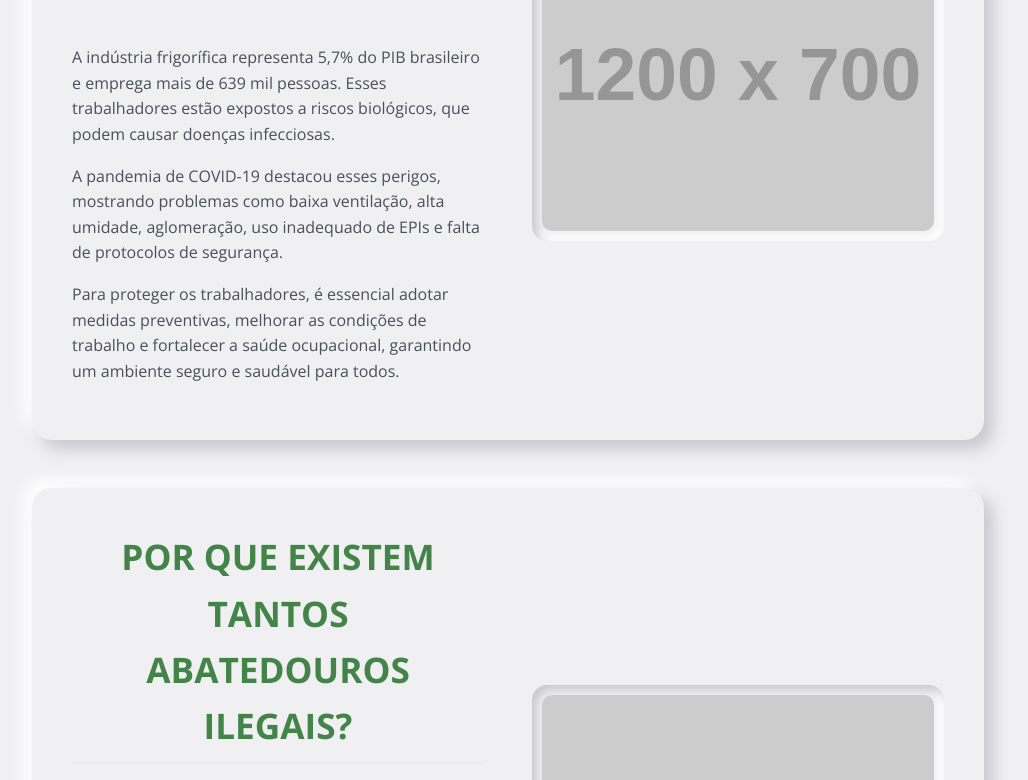
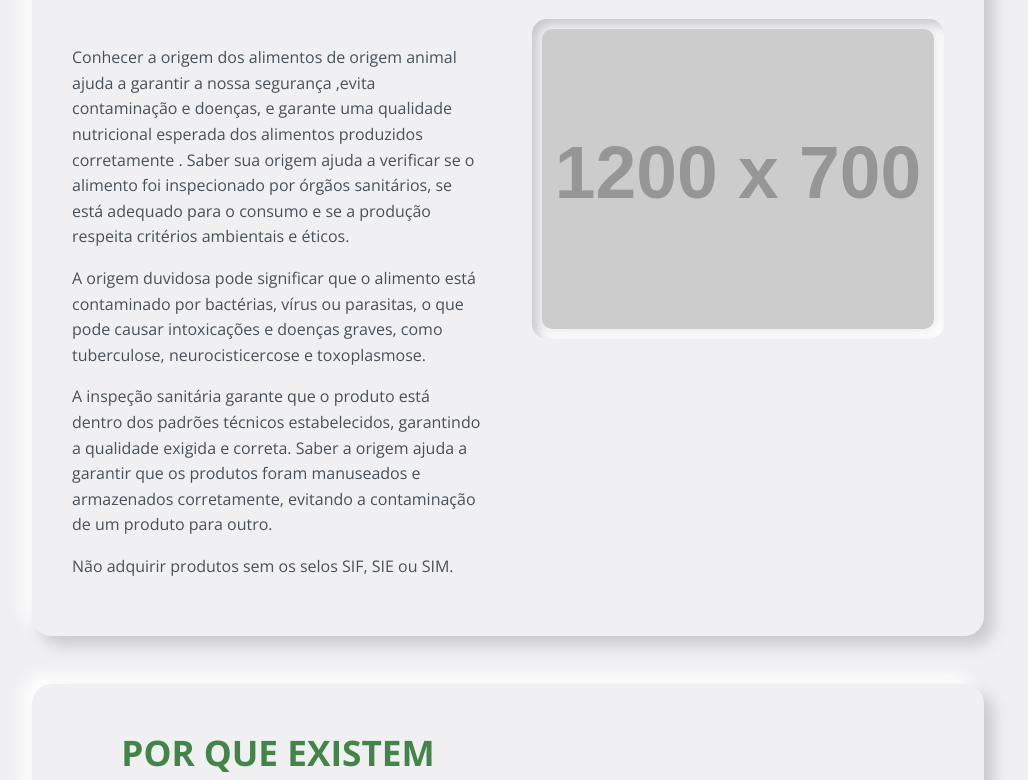
Before and after one commit to MiguelModenese/Site-Tais, a plain HTML site: page index.html in a window 1280 px wide. Shown: the part 762-1542 px from the top of the page, without its empty margins (132-1160 px from the left). Drawn offline with nearby package versions, Linux system fonts and the light colour scheme; placeholder pictures from the web are drawn by us.

Commit message:
Update index.html

```diff
--- a/index.html
+++ b/index.html
@@ -51,12 +51,10 @@
         <section class="content-block" id="industria">
             <div class="text-content">
                 <h2>Por que é importante saber sobre a origem dos alimentos?</h2>
-                <p>A indústria frigorífica representa 5,7% do PIB brasileiro e emprega mais de 639 mil pessoas. Esses
-                    trabalhadores estão expostos a riscos biológicos, que podem causar doenças infecciosas.</p>
-                <p>A pandemia de COVID-19 destacou esses perigos, mostrando problemas como baixa ventilação, alta
-                    umidade, aglomeração, uso inadequado de EPIs e falta de protocolos de segurança.</p>
-                <p>Para proteger os trabalhadores, é essencial adotar medidas preventivas, melhorar as condições de
-                    trabalho e fortalecer a saúde ocupacional, garantindo um ambiente seguro e saudável para todos.</p>
+                <p>Conhecer a origem dos alimentos de origem animal ajuda a garantir a nossa segurança ,evita contaminação e doenças, e garante uma qualidade nutricional esperada dos alimentos produzidos corretamente . Saber sua origem ajuda a verificar se o alimento foi inspecionado por órgãos sanitários, se está adequado para o consumo e se a produção respeita critérios ambientais e éticos.</p>
+                <p>A origem duvidosa pode significar que o alimento está contaminado por bactérias, vírus ou parasitas, o que pode causar intoxicações e doenças graves, como tuberculose, neurocisticercose e toxoplasmose.</p>
+                <p>A inspeção sanitária garante que o produto está dentro dos padrões técnicos estabelecidos, garantindo a qualidade exigida e correta. Saber a origem ajuda a garantir que os produtos foram manuseados e armazenados corretamente, evitando a contaminação de um produto para outro.</p>
+                <p>Não adquirir produtos sem os selos SIF, SIE ou SIM.</p>
             </div>
             <div class="image-content">
                 <img src="https://placehold.co/1200x700" alt="Corte de T-bone steak cru em fundo escuro">
```
